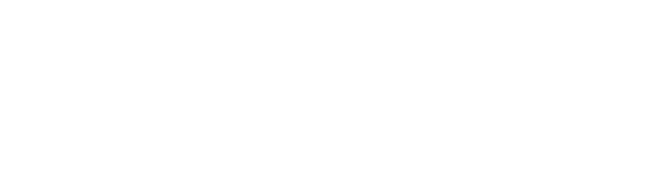
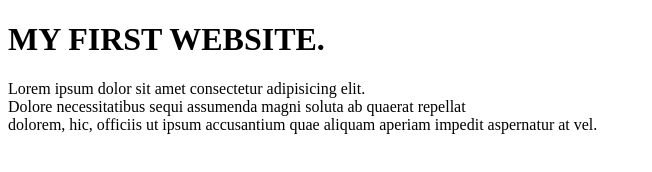
Before and after one commit to abdulkadermahbub/my-first-github-repo, a plain HTML site: page index.html in a window 1280 px wide. Shown: the whole page, without its empty margins (0-652 px from the left). Drawn offline with Linux system fonts and the light colour scheme.

Commit message:
added second

```diff
--- a/index.html
+++ b/index.html
@@ -8,7 +8,10 @@
 </head>
 
 <body>
-
+    <h1>MY FIRST WEBSITE.</h1>
+    <p>Lorem ipsum dolor sit amet consectetur adipisicing elit. <br>
+        Dolore necessitatibus sequi assumenda magni soluta ab quaerat repellat <br>
+        dolorem, hic, officiis ut ipsum accusantium quae aliquam aperiam impedit aspernatur at vel.</p>
 </body>
 
 </html>
```
